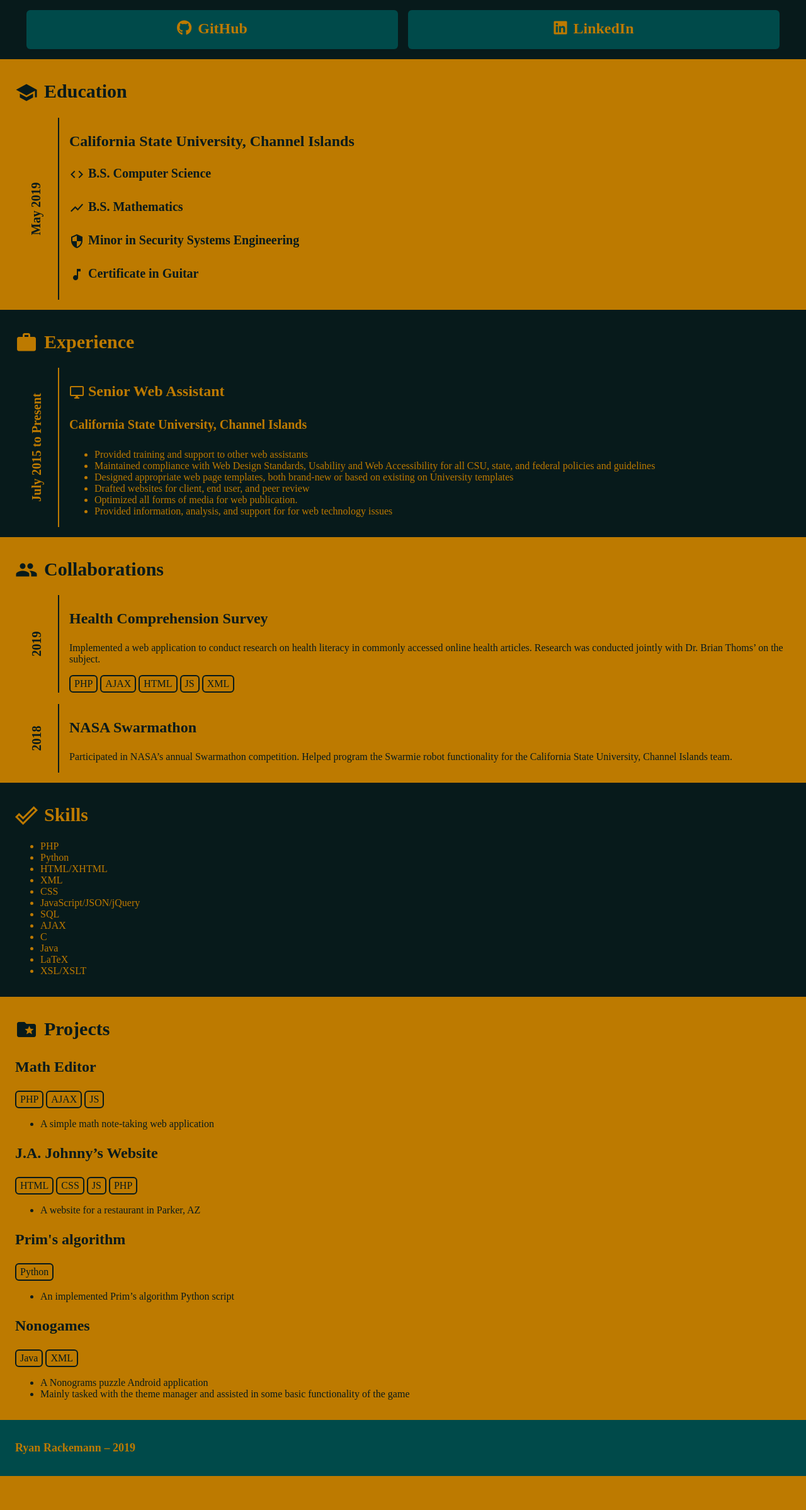
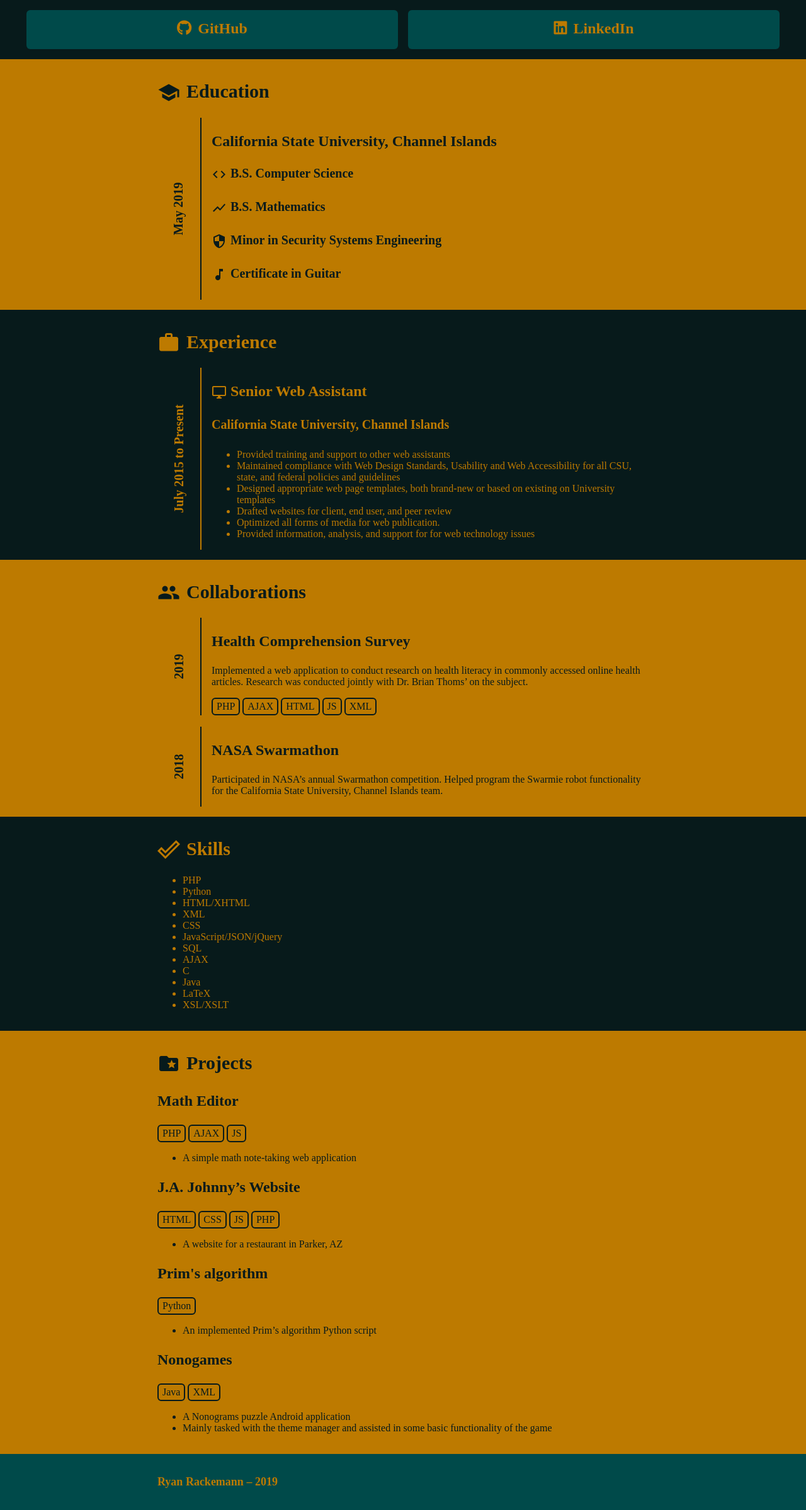
Before and after one commit to ryanrackemann/ryanrackemann.github.io, a PHP site: page / in a window 1280 px wide. Shown: the part 80-2478 px from the top of the page at 63% size. Before the commit the page ends 2424 px from the top, so only its background shows below. Run offline with PHP 8.4, Linux system fonts and the light colour scheme.

Commit message:
added breakpoints

```diff
--- a/css/style.css
+++ b/css/style.css
@@ -32,9 +32,7 @@ header {
      color: var(--orange);
 }
 
-header, footer, main > * {
-     padding: 16px 24px;
-}
+header, footer, main > * { padding: 16px 24px; }
 
 i {
      font-family: 'Material Icons';
@@ -166,3 +164,16 @@ footer {
      background-color: var(--light-blue);
      color: var(--orange);
 }
+
+@media only screen and (min-width: 700px) {
+     header, footer, main > * { padding: 16px 75px; }
+}
+@media only screen and (min-width: 900px) {
+     header, footer, main > * { padding: 16px 150px; }
+}
+@media only screen and (min-width: 1200px) {
+     header, footer, main > * { padding: 16px 250px; }
+}
+@media only screen and (min-width: 1600px) {
+     header, footer, main > * { padding: 16px 400px; }
+}
```
